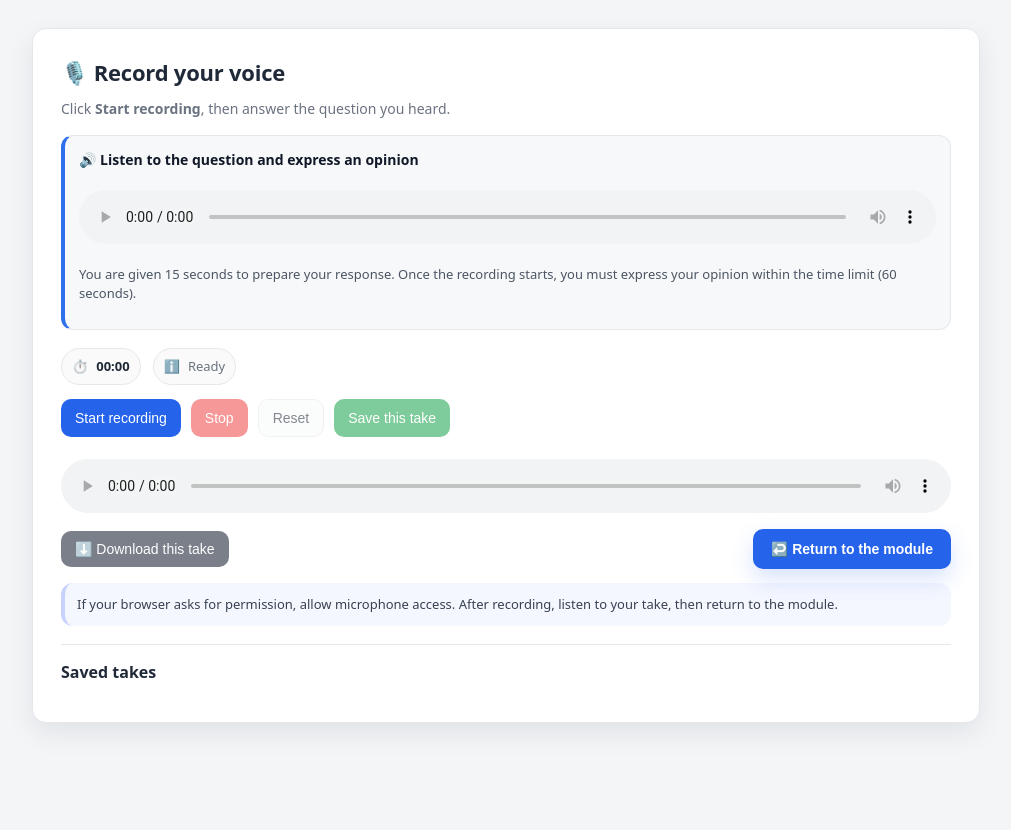
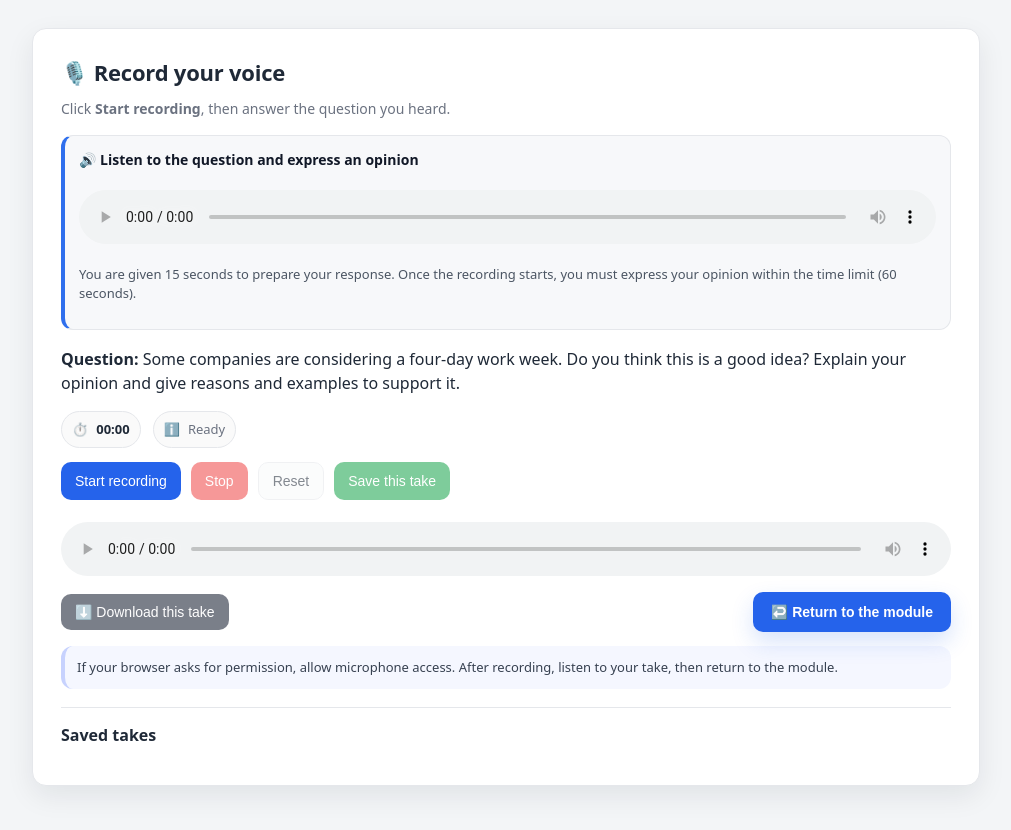
Before and after one commit to mariafloreslearning-cloud/toeic-speaking-task-5, a plain HTML site: page index.html in a window 1280 px wide. Shown: the whole page, without its empty margins (134-1145 px from the left). Before the commit the page ends 800 px from the top, so only its background shows below. Drawn offline with Linux system fonts and the light colour scheme.

Commit message:
Update index.html

```diff
--- a/index.html
+++ b/index.html
@@ -305,6 +305,10 @@
           You are given 15 seconds to prepare your response. Once the recording starts, you must express your opinion within the time limit (60 seconds).
         </p>
       </div>
+
+      <p class="questionText">
+  <strong>Question:</strong> Some companies are considering a four-day work week. Do you think this is a good idea? Explain your opinion and give reasons and examples to support it.
+</p>
 
       <div class="meta">
         <div class="pill"><span>⏱️</span><span class="timer" id="timer">00:00</span></div>
```
